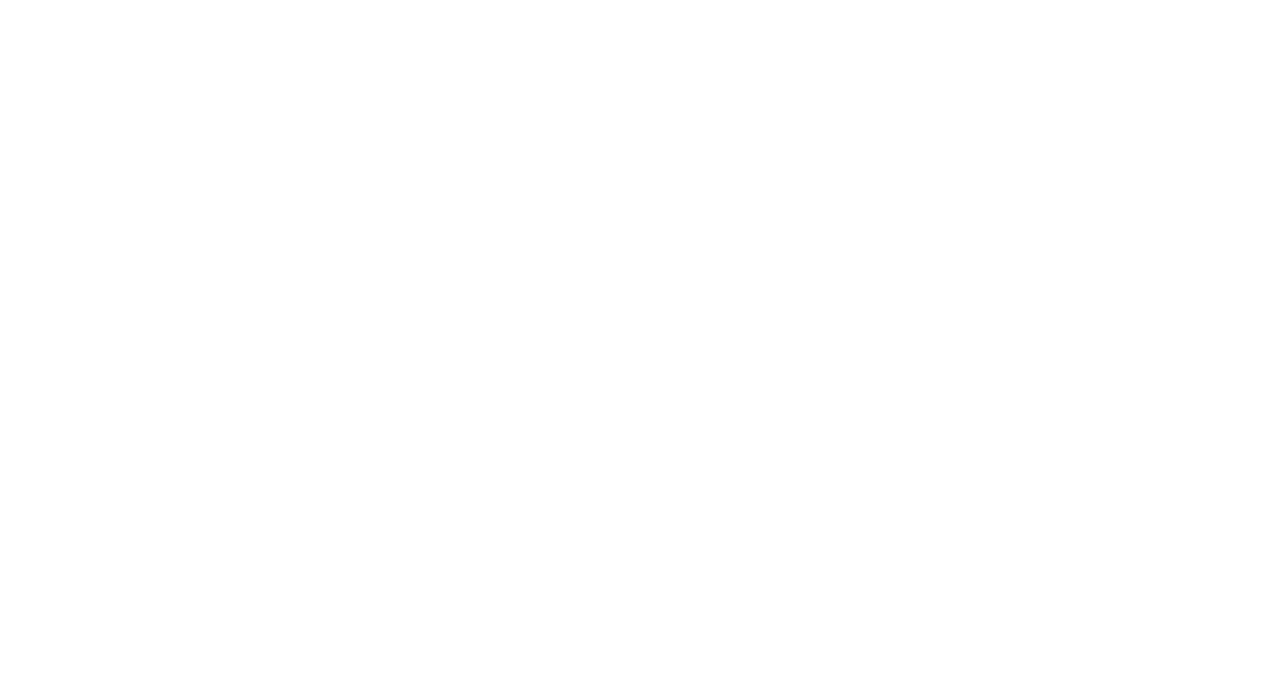
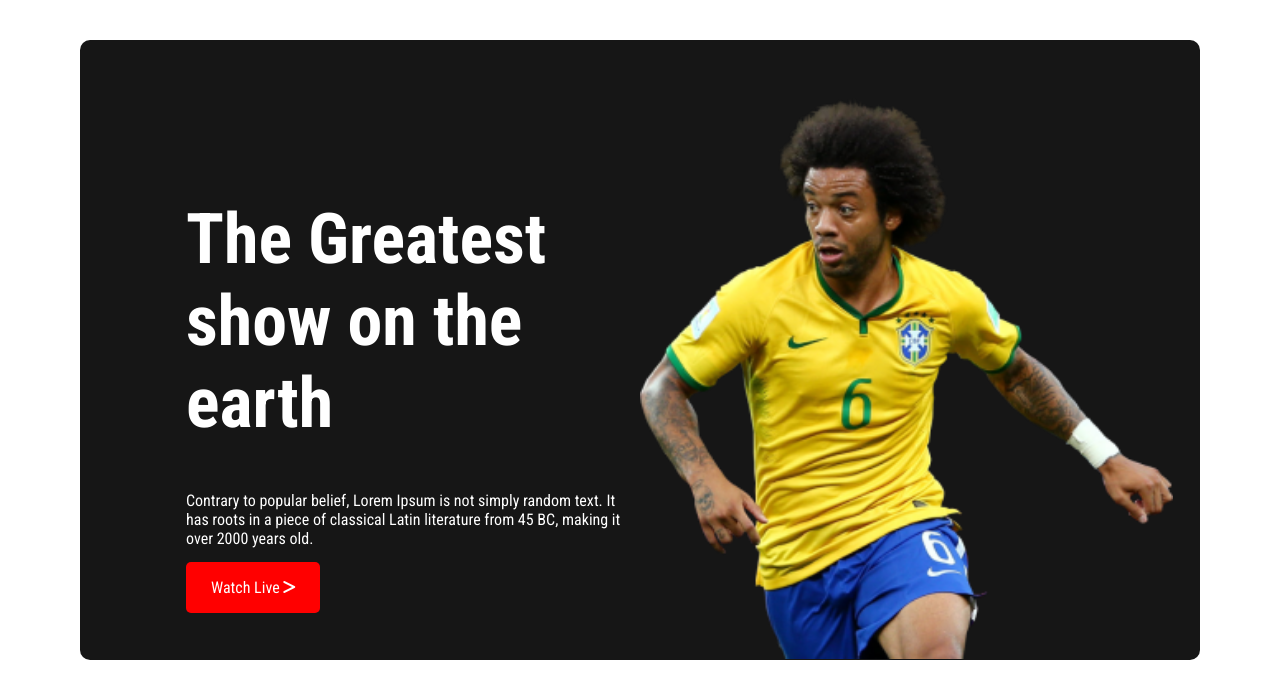
Before and after one commit to MdMukitHasan/world-cup-project, a plain HTML site: page index.html in a window 1280 px wide. Drawn offline with Linux system fonts and the light colour scheme; a web font is replaced by a local one.

Commit message:
header finish

```diff
--- a/index.html
+++ b/index.html
@@ -6,11 +6,28 @@
     <meta http-equiv="X-UA-Compatible" content="IE=edge">
     <meta name="viewport" content="width=device-width, initial-scale=1.0">
     <title>World Cup Project</title>
+    <!-- fontawesome -->
+    <script src="https://kit.fontawesome.com/59b82cd2c6.js" crossorigin="anonymous"></script>
+    <!-- style -->
     <link rel="stylesheet" href="styles/style.css">
 </head>
 
 <body>
-
+    <!-- top content start -->
+    <div class="container">
+        <div class="top-part">
+            <div class="top-contents">
+                <div class="top-content-detail">
+                    <h1>The Greatest show on the earth</h1>
+                    <p>Contrary to popular belief, Lorem Ipsum is not simply
+                        random text. It has roots in a piece of classical Latin literature from 45 BC, making it over
+                        2000 years old.</p>
+                    <a class="watch-live-button" href="#">Watch Live <i class="fa-solid fa-greater-than"></i></a>
+                </div>
+                <div class="top-content-banner"><img src="assets/Banner Image.png" alt=""></div>
+            </div>
+        </div>
+    </div>
 </body>
 
 </html>
--- a/styles/style.css
+++ b/styles/style.css
@@ -0,0 +1,68 @@
+/* font */
+@import url('https://fonts.googleapis.com/css2?family=Kaisei+Tokumin:wght@400;500;700&family=Poppins:wght@300;400;500;700&family=Roboto&family=Roboto+Condensed:wght@300;400;700&display=swap');
+
+/* common style */
+body {
+    font-family: 'Kaisei Tokumin', serif;
+    font-family: 'Poppins', sans-serif;
+    font-family: 'Roboto', sans-serif;
+    font-family: 'Roboto Condensed', sans-serif;
+    margin: 0;
+    padding: 0;
+}
+
+.container {}
+
+/*----------------
+     header style
+------------------ */
+.top-part {}
+
+.top-contents {
+    height: 620px;
+    width: 1120px;
+    display: grid;
+    grid-template-columns: repeat(2, 1fr);
+    background-color: #161616;
+    margin: 40px 80px;
+    border-radius: 10px;
+
+
+}
+
+.top-content-detail {
+    color: white;
+    padding-left: 106px;
+    padding-top: 111px;
+
+}
+
+.top-content-detail p {
+    margin-bottom: 30px;
+}
+
+.top-content-detail h1 {
+    font-size: 70px;
+}
+
+.watch-live-button {
+    text-decoration: none;
+    color: white;
+    background-color: red;
+    padding: 16px 25px;
+    border-radius: 5px;
+
+}
+
+.fa-greater-than {
+    color: white;
+}
+
+.top-content-banner {
+    padding-top: 58px;
+    padding-right: 27px;
+}
+
+.top-content-banner img {
+    width: 100%;
+}
```
Also changed, not shown: assets/Banner Image.png (added), assets/Blog Image.png (added), assets/Chat Icon.png (added), assets/Flag.png (added), assets/Time Icon.png (added), assets/germany Flag.png (added).
